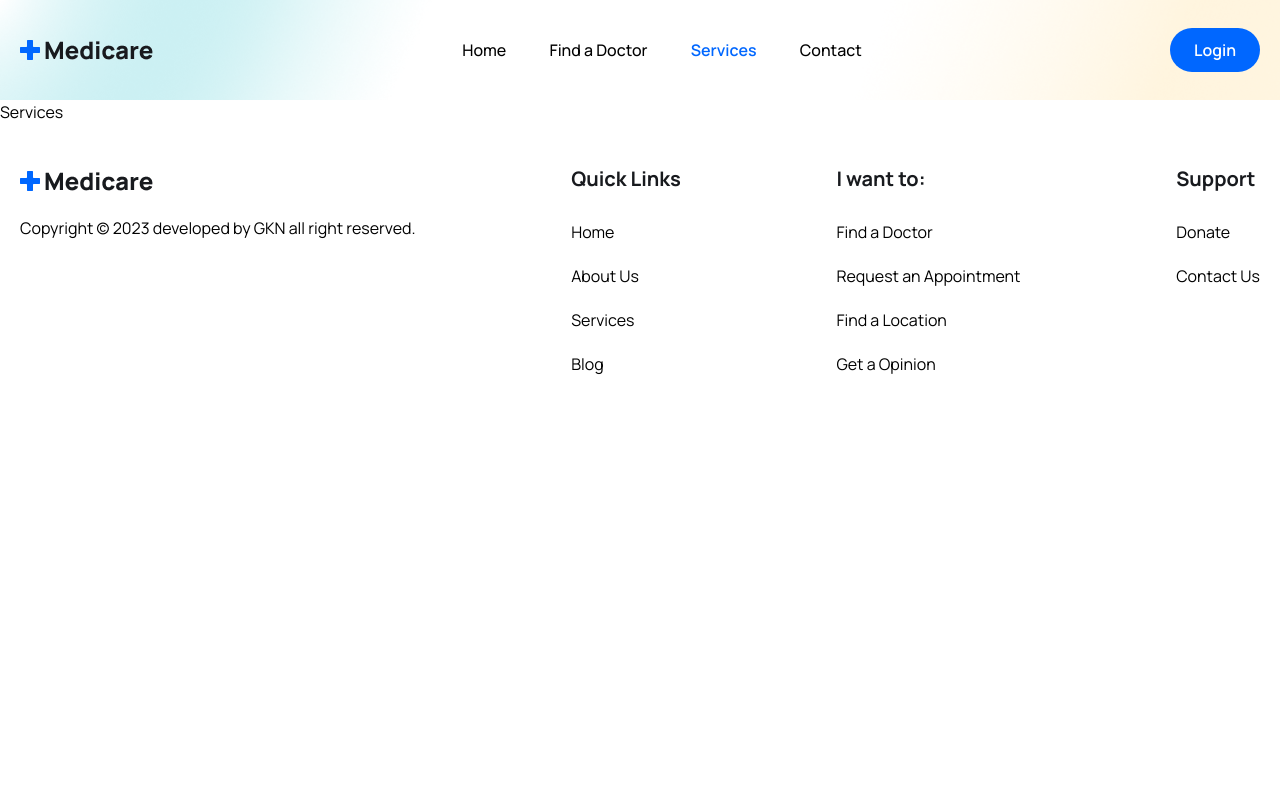
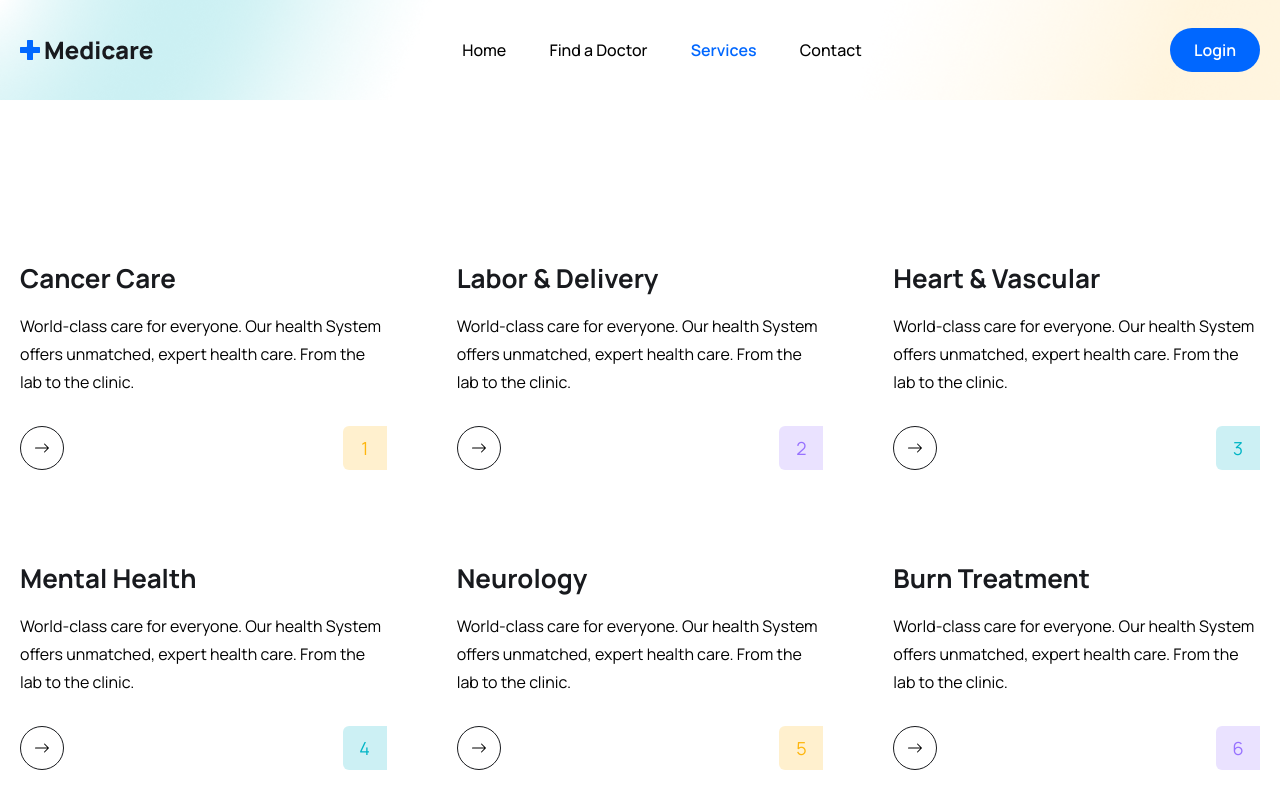
Before and after one commit to Gautam-Adhikari/drscheduler2, a React (Vite) app: page /services in a window 1280 px wide. Shown: the top 800 px of the page. Built offline with nearby package versions, Linux system fonts and the light colour scheme.

Commit message:
updationonservices

```diff
--- a/src/pages/Services.jsx
+++ b/src/pages/Services.jsx
@@ -1,9 +1,14 @@
-import React from 'react'
+import { services } from '../assets/data/services'
+import ServiceCard from '../components/Services/ServiceCard'
 
 const Services = () => {
-  return (
-    <div>Services</div>
-  )
+  return <section>
+    <div className="contaier">
+    <div className='grid grid-cols-1 md:grid-cols-2 lg:grid-cols-3 gap-5 lg:gap-[30px] mt-[30px] lg:mt-[55px]'>
+    {services.map((item,index)=> <ServiceCard item={item} index={index} key={index}/>)}
+  </div>
+    </div>
+  </section>
 }
 
 export default Services
```
